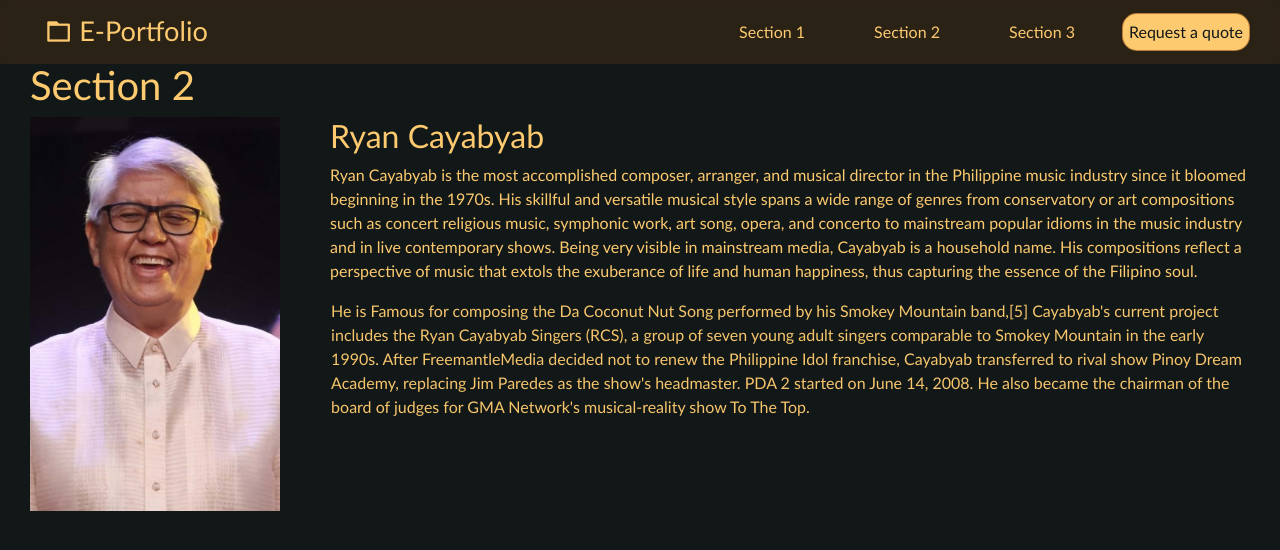
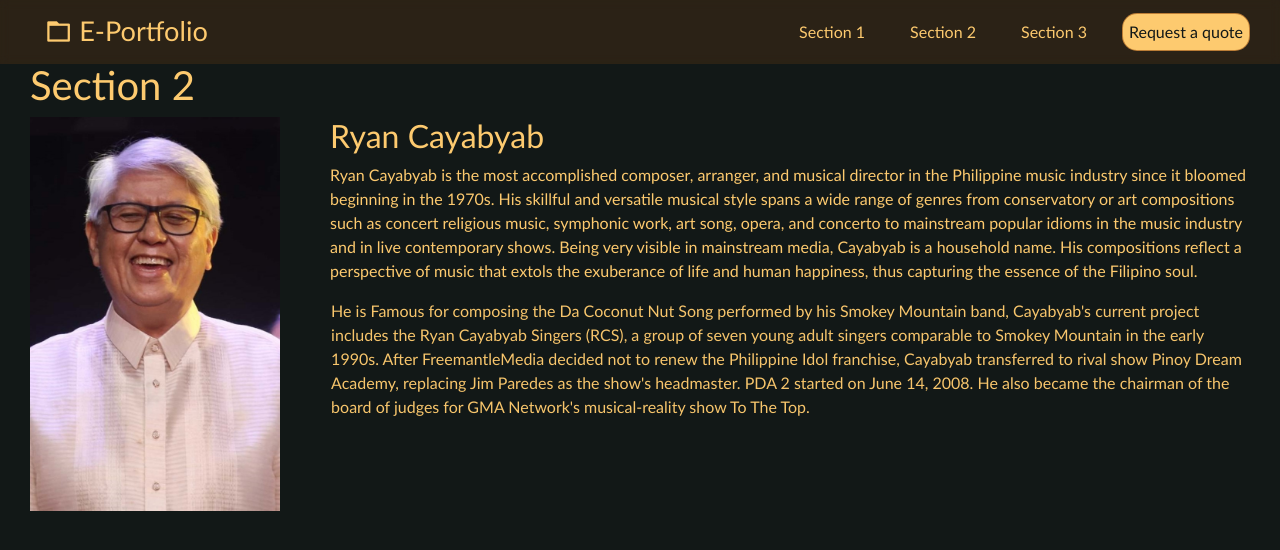
Before and after one commit to Michael3682/E-Portfolio, a plain HTML site: page index.html in a window 1280 px wide. Both pictures are taken after a click on the link "Section 2". Shown: the part 1663-2213 px from the top of the page. Drawn offline with nearby package versions, Linux system fonts and the light colour scheme.

Commit message:
Add files via upload

```diff
--- a/index.html
+++ b/index.html
@@ -19,9 +19,9 @@
     <nav>
         <h1 id="home"><i class="ri-folder-3-line"></i> E-Portfolio</h1>
         <div class="buttons">
-            <a class="btn" href="#section1"><span>Section 1</span></a>
-            <a class="btn" href="#section2"><span>Section 2</span></a>
-            <a class="btn" href="#section3"><span>Section 3</span></a>
+            <a class="button" href="#section1"><span>Section 1</span></a>
+            <a class="button" href="#section2"><span>Section 2</span></a>
+            <a class="button" href="#section3"><span>Section 3</span></a>
             <a id="btn" href="#section4">Request a quote</a>
         </div>
     </nav>
@@ -88,7 +88,7 @@
                     thus
                     capturing the essence of the Filipino soul. </p>
                 <p class="info2">He is Famous for composing the Da Coconut Nut Song performed by his Smokey Mountain
-                    band,[5]
+                    band,
                     Cayabyab's
                     current project includes the Ryan Cayabyab Singers (RCS), a group of seven young adult singers
                     comparable to Smokey Mountain in the early 1990s. After FreemantleMedia decided not to renew the
@@ -122,7 +122,7 @@
                     her own dyes to create striking designs for her mats.</p>
                 <p class="info3">The entire process of creating mats is handed down exclusively among women among
                     the Sama of
-                    Tawi-Tawi.[1] Traditionally it was passed down from mother to daughter. Haja Appi taught many
+                    Tawi-Tawi. Traditionally it was passed down from mother to daughter. Haja Appi taught many
                     young
                     women in her community the art of mat-making in order to preserve her art for future
                     generations.
--- a/script.js
+++ b/script.js
@@ -8,7 +8,7 @@ const animate1 = () => {
         width: 0,
         delay: .3
     })
-    tl.from("nav .btn", {
+    tl.from("nav .button", {
         y: -30,
         opacity: 0,
         duration: .5,
@@ -71,7 +71,7 @@ const animate4 = () => {
     })
 }
 const buttonsHoverAnimation = () => {
-    const buttons = gsap.utils.toArray(".btn");
+    const buttons = gsap.utils.toArray(".button");
     const btn = document.querySelector("#btn")
     const btn2 = document.querySelector("#btn2")
 
```
